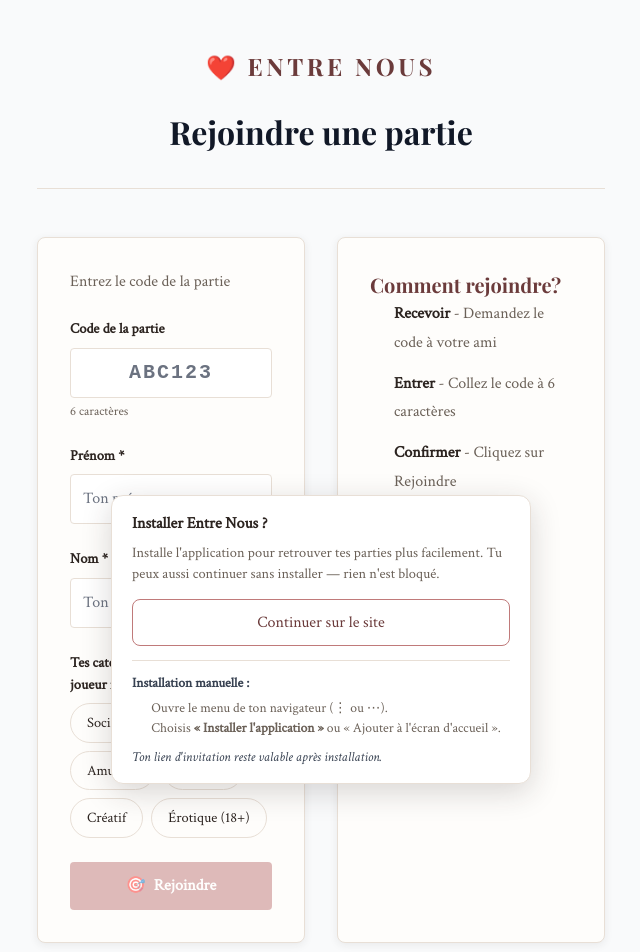
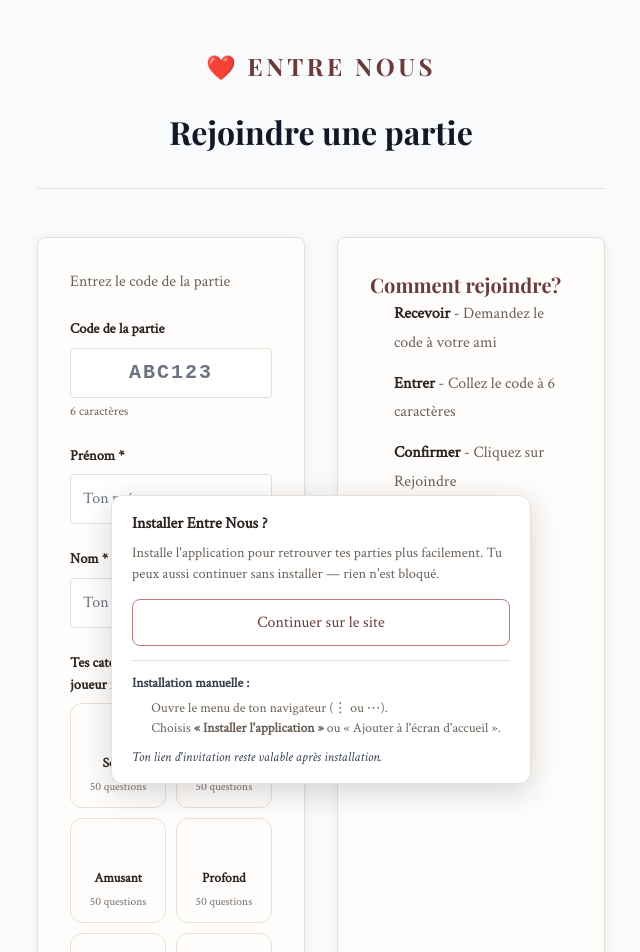
Before and after one commit to aziztraorer/entrenous, a Vue app in the folder frontend/: page /join in a window 1280 px wide. Shown: the top 952 px of the page, without its empty margins (319-959 px from the left). Built offline with nearby package versions, Linux system fonts and the light colour scheme; no server answers.

Commit message:
ui: real question counts per category (50/100) + icons above names on join page

```diff
--- a/frontend/src/pages/CreateGamePage.vue
+++ b/frontend/src/pages/CreateGamePage.vue
@@ -165,11 +165,11 @@ function eroticSelected(): boolean {
 const apiError = ref('')
 
 const categories = ref([
-  { id: 'social', name: 'Social', icon: 'users', challengeCount: 7 },
-  { id: 'personal', name: 'Personnel', icon: 'target', challengeCount: 7 },
-  { id: 'fun', name: 'Amusant', icon: 'message-circle', challengeCount: 7 },
-  { id: 'deep', name: 'Profond', icon: 'smile', challengeCount: 7 },
-  { id: 'creative', name: 'Créatif', icon: 'plus-circle', challengeCount: 5 },
+  { id: 'social', name: 'Social', icon: 'users', challengeCount: 50 },
+  { id: 'personal', name: 'Personnel', icon: 'target', challengeCount: 50 },
+  { id: 'fun', name: 'Amusant', icon: 'message-circle', challengeCount: 50 },
+  { id: 'deep', name: 'Profond', icon: 'smile', challengeCount: 50 },
+  { id: 'creative', name: 'Créatif', icon: 'plus-circle', challengeCount: 50 },
   { id: 'erotic', name: 'Érotique (18+)', icon: 'heart-flame', challengeCount: 100 },
 ])
 
--- a/frontend/src/pages/JoinGamePage.vue
+++ b/frontend/src/pages/JoinGamePage.vue
@@ -54,7 +54,7 @@
         <!-- Categories (catégories privées du joueur 2) -->
         <div class="form-group">
           <label>Tes catégories * (privées, l'autre joueur ne les voit pas)</label>
-          <div class="category-chips">
+          <div class="category-grid-join">
             <button
               v-for="cat in categories"
               :key="cat.id"
@@ -63,7 +63,9 @@
               :class="{ selected: selectedCategories.includes(cat.id) }"
               @click="toggleCategory(cat.id)"
             >
-              {{ cat.name }}
+              <span class="chip-icon" v-html="getCategoryIcon(cat.id)"></span>
+              <span class="chip-name">{{ cat.name }}</span>
+              <span class="chip-count">{{ cat.count }} questions</span>
             </button>
           </div>
         </div>
@@ -131,13 +133,25 @@ if (urlCode && /^[A-Z0-9]{6}$/i.test(urlCode)) {
 }
 
 const categories = [
-  { id: 'social', name: 'Social' },
-  { id: 'personal', name: 'Personnel' },
-  { id: 'fun', name: 'Amusant' },
-  { id: 'deep', name: 'Profond' },
-  { id: 'creative', name: 'Créatif' },
-  { id: 'erotic', name: 'Érotique (18+)' },
+  { id: 'social', name: 'Social', icon: 'users', count: 50 },
+  { id: 'personal', name: 'Personnel', icon: 'target', count: 50 },
+  { id: 'fun', name: 'Amusant', icon: 'message-circle', count: 50 },
+  { id: 'deep', name: 'Profond', icon: 'smile', count: 50 },
+  { id: 'creative', name: 'Créatif', icon: 'plus-circle', count: 50 },
+  { id: 'erotic', name: 'Érotique (18+)', icon: 'heart-flame', count: 100 },
 ]
+
+const getCategoryIcon = (categoryId: string): string => {
+  const icons: Record<string, string> = {
+    users: '<svg viewBox="0 0 24 24" fill="none" stroke="currentColor" stroke-width="2"><path d="M17 21v-2a4 4 0 0 0-4-4H5a4 4 0 0 0-4 4v2"></path><circle cx="9" cy="7" r="4"></circle><path d="M23 21v-2a4 4 0 0 0-3-3.87"></path><path d="M16 3.13a4 4 0 0 1 0 7.75"></path></svg>',
+    target: '<svg viewBox="0 0 24 24" fill="none" stroke="currentColor" stroke-width="2"><circle cx="12" cy="12" r="1"></circle><circle cx="12" cy="12" r="5"></circle><circle cx="12" cy="12" r="9"></circle></svg>',
+    'message-circle': '<svg viewBox="0 0 24 24" fill="none" stroke="currentColor" stroke-width="2"><path d="M21 15a2 2 0 0 1-2 2H7l-4 4V5a2 2 0 0 1 2-2h14a2 2 0 0 1 2 2z"></path></svg>',
+    smile: '<svg viewBox="0 0 24 24" fill="none" stroke="currentColor" stroke-width="2"><circle cx="12" cy="12" r="10"></circle><path d="M8 14s1.5 2 4 2 4-2 4-2"></path><line x1="9" y1="9" x2="9.01" y2="9"></line><line x1="15" y1="9" x2="15.01" y2="9"></line></svg>',
+    'plus-circle': '<svg viewBox="0 0 24 24" fill="none" stroke="currentColor" stroke-width="2"><circle cx="12" cy="12" r="10"></circle><line x1="12" y1="8" x2="12" y2="16"></line><line x1="8" y1="12" x2="16" y2="12"></line></svg>',
+    'heart-flame': '<svg viewBox="0 0 24 24" fill="none" stroke="currentColor" stroke-width="2"><path d="M20.84 4.61a5.5 5.5 0 0 0-7.78 0L12 5.67l-1.06-1.06a5.5 5.5 0 0 0-7.78 7.78l1.06 1.06L12 21.23l7.78-7.78 1.06-1.06a5.5 5.5 0 0 0 0-7.78z"></path><path d="M12 8v4"></path><path d="M12 15h.01"></path></svg>',
+  }
+  return icons[categoryId] || ''
+}
 const selectedCategories = ref<string[]>([])
 // Consentement 18+ requis pour la catégorie érotique
 const adultConfirmed = ref(false)
@@ -212,25 +226,55 @@ const joinGame = async () => {
 </script>
 
 <style scoped>
-.category-chips {
-  display: flex;
-  flex-wrap: wrap;
-  gap: 0.5rem;
+/* Grille de cartes catégorie : icône au-dessus du nom, compteur en dessous */
+.category-grid-join {
+  display: grid;
+  grid-template-columns: repeat(auto-fill, minmax(96px, 1fr));
+  gap: 0.6rem;
 }
 
 .chip {
-  padding: 0.5rem 1rem;
+  display: flex;
+  flex-direction: column;
+  align-items: center;
+  gap: 0.3rem;
+  padding: 0.75rem 0.5rem;
   border: 1px solid var(--border-subtle);
-  border-radius: 999px;
+  border-radius: 12px;
   background: var(--bg-card);
   color: var(--text-primary);
   cursor: pointer;
-  font-size: 0.9rem;
+  font-size: 0.85rem;
+  text-align: center;
+}
+
+.chip-icon {
+  width: 32px;
+  height: 32px;
+  color: var(--accent-rose);
+}
+
+.chip-icon svg {
+  width: 100%;
+  height: 100%;
+}
+
+.chip-name {
+  font-weight: 600;
+}
+
+.chip-count {
+  font-size: 0.72rem;
+  opacity: 0.65;
 }
 
 .chip.selected {
   background: var(--accent-rose);
   border-color: var(--accent-rose);
+  color: #fff;
+}
+
+.chip.selected .chip-icon {
   color: #fff;
 }
 
```
